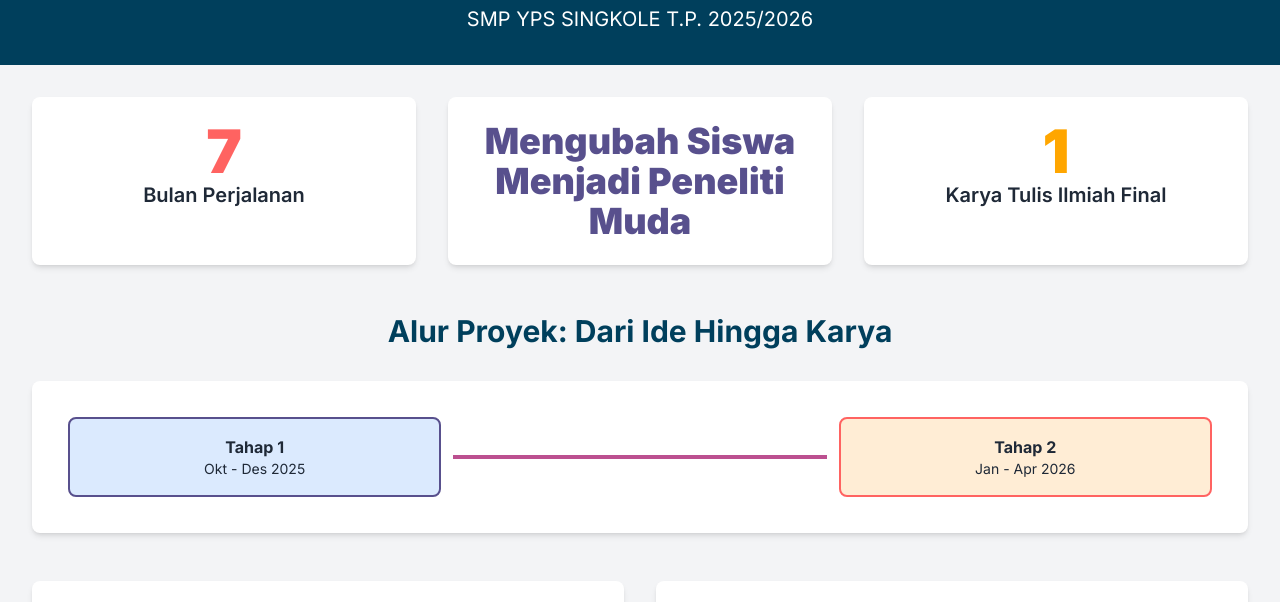
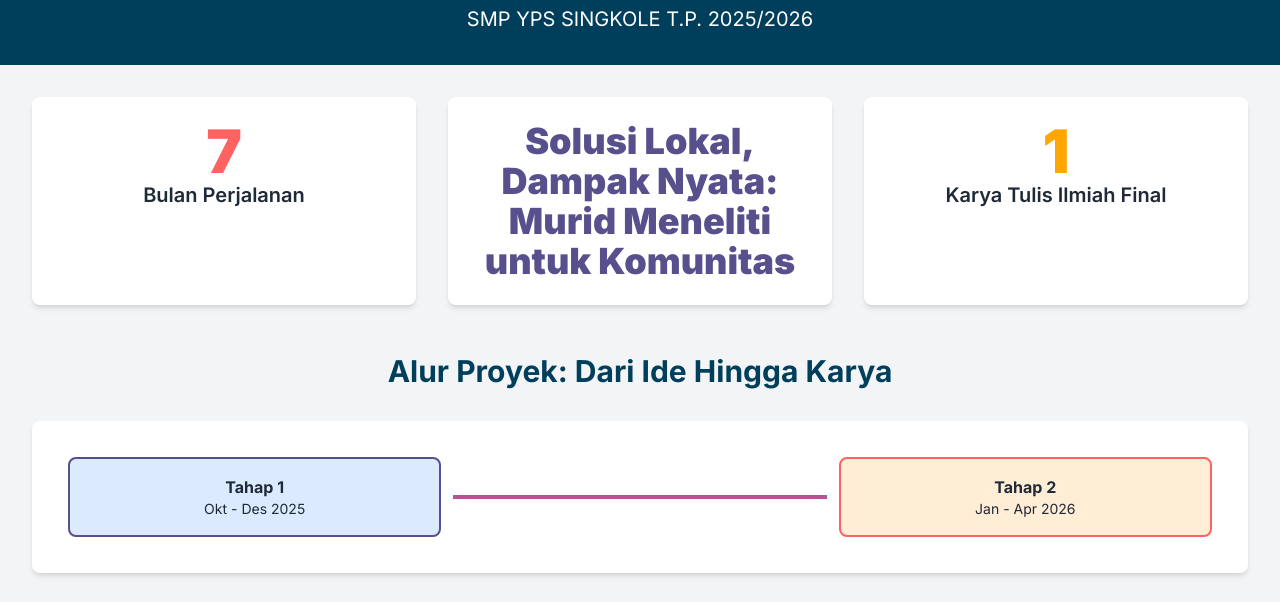
Before and after one commit to ammanksorowako/renstrakti2025, a plain HTML site: page index.html in a window 1280 px wide. Shown: the part 187-789 px from the top of the page. Drawn offline with nearby package versions, Linux system fonts and the light colour scheme.

Commit message:
Update index.html

```diff
--- a/index.html
+++ b/index.html
@@ -80,7 +80,7 @@
                     <p class="text-xl font-semibold">Bulan Perjalanan</p>
                 </div>
                 <div class="bg-white p-6 rounded-lg shadow-md flex flex-col justify-center">
-                     <p class="text-4xl font-black text-[#58508d]">Mengubah Siswa Menjadi Peneliti Muda</p>
+                     <p class="text-4xl font-black text-[#58508d]">Solusi Lokal, Dampak Nyata: Murid Meneliti untuk Komunitas</p>
                 </div>
                 <div class="bg-white p-6 rounded-lg shadow-md">
                     <p class="text-6xl font-black text-[#ffa600]">1</p>
```
